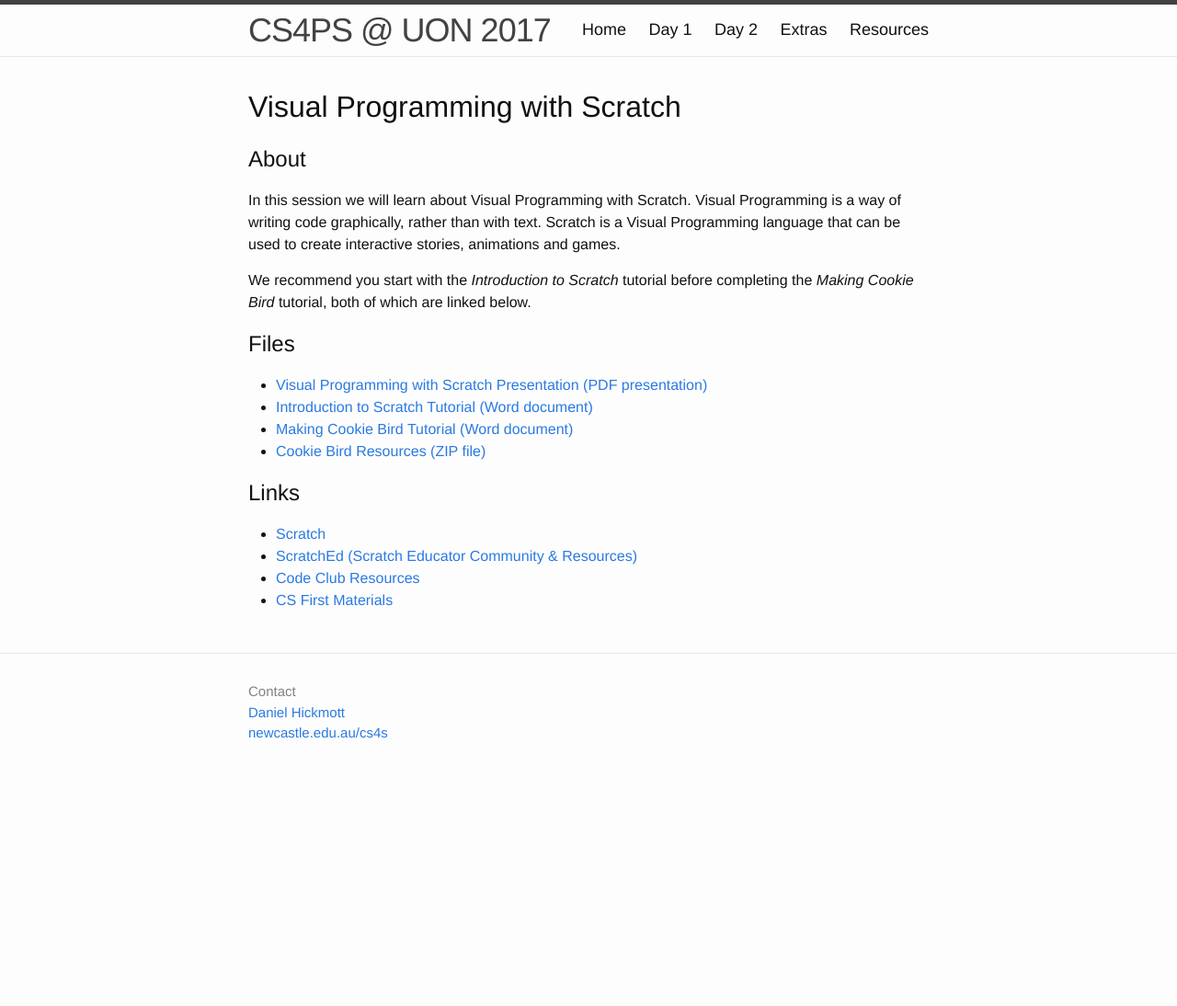
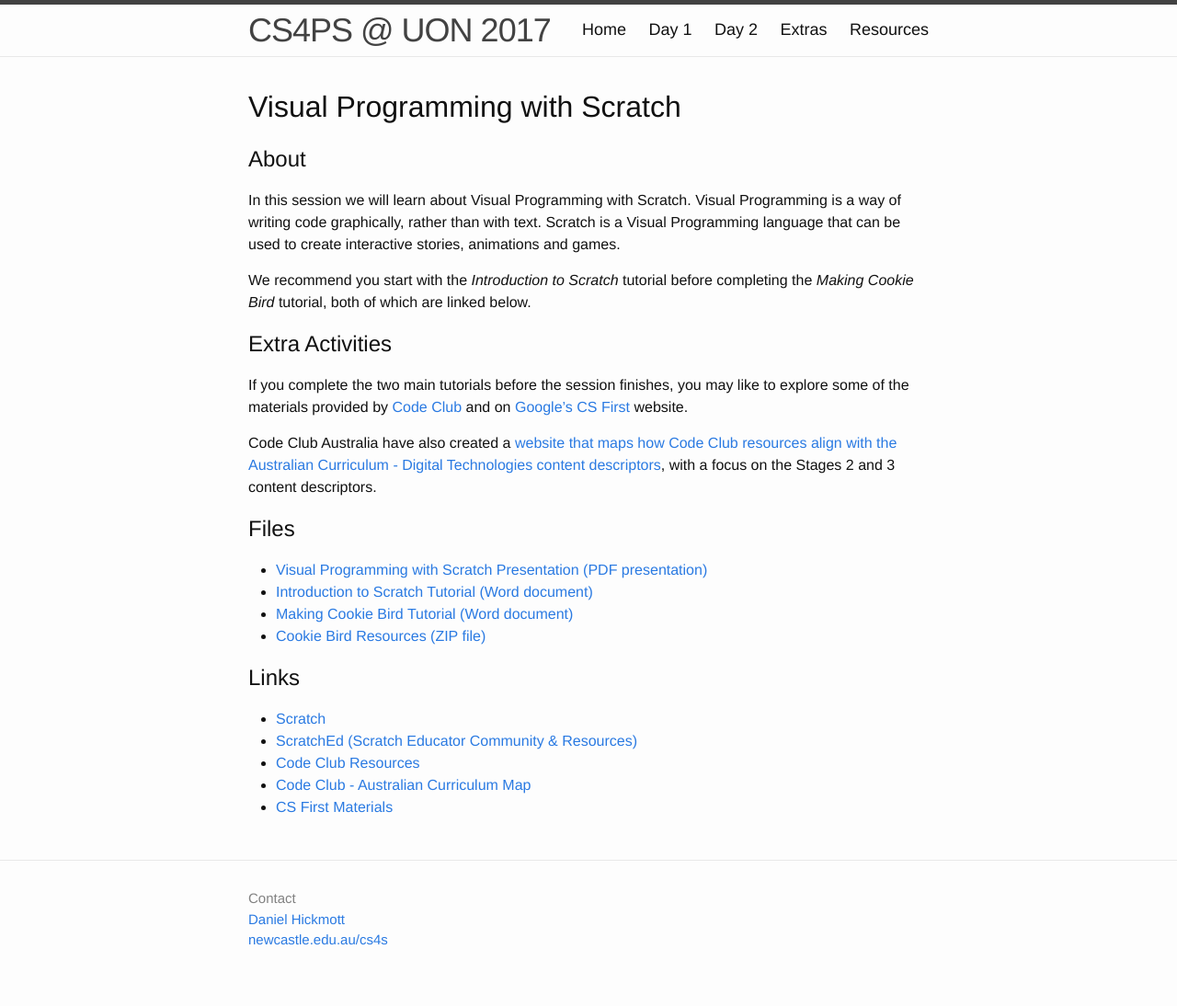
Before and after one commit to cs4s/ps-2017, a Jekyll site: the page built from day1/visual_programming/index.md, in a window 1280 px wide. Shown: the whole page at 92% size. Built offline with Jekyll 4.4.1, drawn with Linux system fonts in a browser that asks for light colours; before the commit the page ends 900 px from its top, so only the background shows below that.

Commit message:
Changes Visual Programming session page to include a blurb on Extra Activities

```diff
--- a/day1/visual_programming/index.md
+++ b/day1/visual_programming/index.md
@@ -13,6 +13,12 @@ Scratch is a Visual Programming language that can be used to create interactive
 
 We recommend you start with the *Introduction to Scratch* tutorial before completing the *Making Cookie Bird* tutorial, both of which are linked below.
 
+## Extra Activities
+
+If you complete the two main tutorials before the session finishes, you may like to explore some of the materials provided by [Code Club](http://projects.codeclubworld.org/en-GB/){:target="_blank"} and on [Google's CS First](https://www.cs-first.com/materials){:target="_blank"} website.
+
+Code Club Australia have also created a [website that maps how Code Club resources align with the Australian Curriculum - Digital Technologies content descriptors](https://codeclubau.org/curriculum/overview.html){:target="_blank"}, with a focus on the Stages 2 and 3 content descriptors.
+
 ## Files
 
 - [Visual Programming with Scratch Presentation (PDF presentation)](presentation/presentation.pdf){:target="_blank"}
@@ -25,4 +31,5 @@ We recommend you start with the *Introduction to Scratch* tutorial before comple
 - [Scratch](https://scratch.mit.edu/){:target="_blank"}
 - [ScratchEd (Scratch Educator Community & Resources)](http://scratched.gse.harvard.edu/){:target="_blank"}
 - [Code Club Resources](http://projects.codeclubworld.org/en-GB/){:target="_blank"}
+- [Code Club - Australian Curriculum Map](https://codeclubau.org/curriculum/overview.html){:target="_blank"}
 - [CS First Materials](https://www.cs-first.com/materials){:target="_blank"}
```
